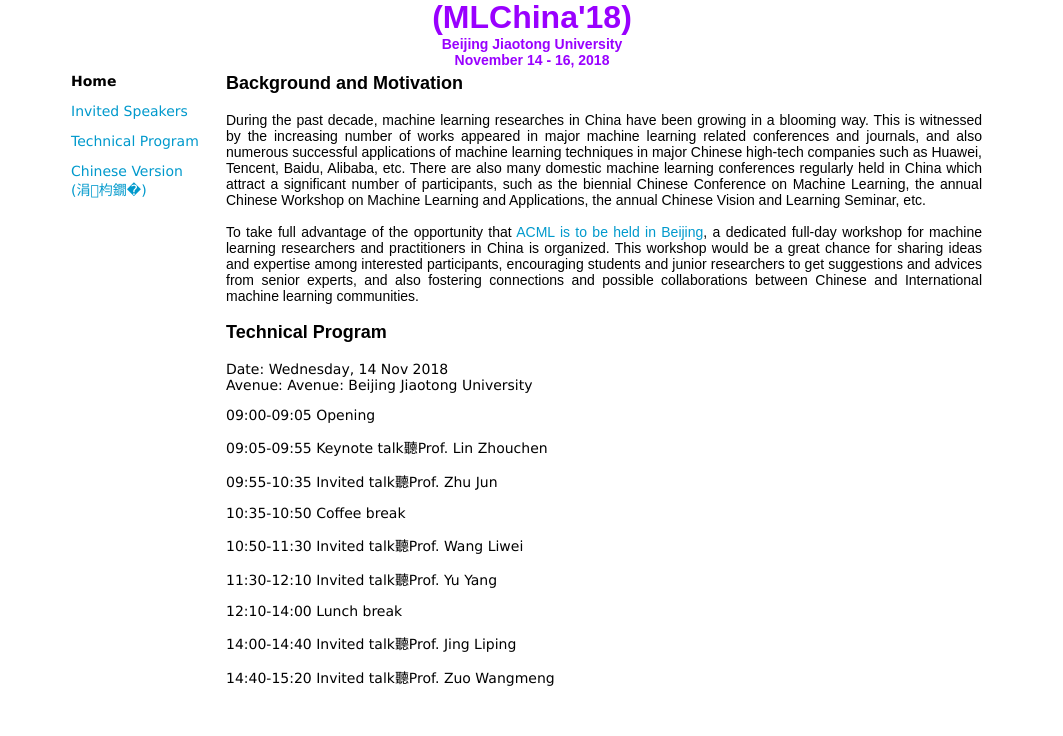
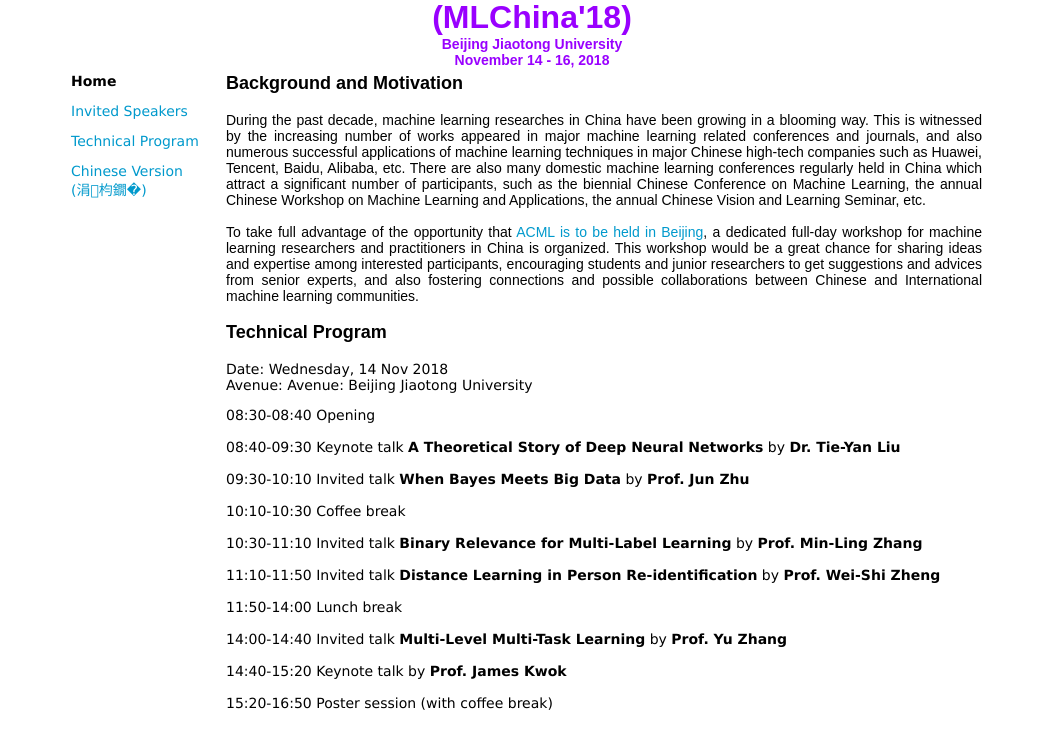
Before and after one commit to mlchina18/mlchina18.github.io, a plain HTML site: page index.html in a window 1280 px wide. Shown: the part 216-952 px from the top of the page, without its empty margins (108-1171 px from the left). Drawn offline with Linux system fonts and the light colour scheme.

Commit message:
Update index.html

```diff
--- a/index.html
+++ b/index.html
@@ -103,15 +103,25 @@ November 14 - 16, 2018</span><br>
                <p align="justify" class="style8">Technical Program </p>
                <p >Date: Wednesday, 14 Nov 2018<br>
                  Avenue: Avenue: Beijing Jiaotong University </p>
-               <p >09:00-09:05 Opening<br/>
-	       <p >09:05-09:55 Keynote talk Prof. Lin Zhouchen<br/>
-               <p >09:55-10:35 Invited talk Prof. Zhu Jun<br/>
-               <p >10:35-10:50 Coffee break<br/>
-               <p >10:50-11:30 Invited talk Prof. Wang Liwei<br/>
-               <p >11:30-12:10 Invited talk Prof. Yu Yang<br/>
-               <p >12:10-14:00 Lunch break<br/>
-               <p >14:00-14:40 Invited talk Prof. Jing Liping<br/>
-               <p >14:40-15:20 Invited talk Prof. Zuo Wangmeng<br/>
+               <p >08:30-08:40 Opening<br/>
+                 <br/>
+                 08:40-09:30 Keynote talk <b>A Theoretical Story of Deep Neural Networks</b> by <b>Dr. Tie-Yan Liu</b><br/>
+  <br/>
+                 09:30-10:10 Invited talk <b>When Bayes Meets Big Data</b> by <b>Prof. Jun Zhu</b><br/>
+  <br/>
+                 10:10-10:30 Coffee break<br/>
+  <br/>
+                 10:30-11:10 Invited talk <b>Binary Relevance for Multi-Label Learning</b> by <b>Prof. Min-Ling Zhang</b><br/>
+  <br/>
+                 11:10-11:50 Invited talk <b>Distance Learning in Person Re-identification</b> by <b>Prof. Wei-Shi Zheng</b><br/>
+  <br/>
+                 11:50-14:00 Lunch break<br/>
+  <br/>
+                 14:00-14:40 Invited talk <b>Multi-Level Multi-Task Learning</b> by <b>Prof. Yu Zhang</b><br/>
+  <br/>
+                 14:40-15:20 Keynote talk by <b>Prof. James Kwok</b><br/>
+  <br/>
+                 15:20-16:50 Poster session (with coffee break)<br><br/>
                </p>
 
 
```
